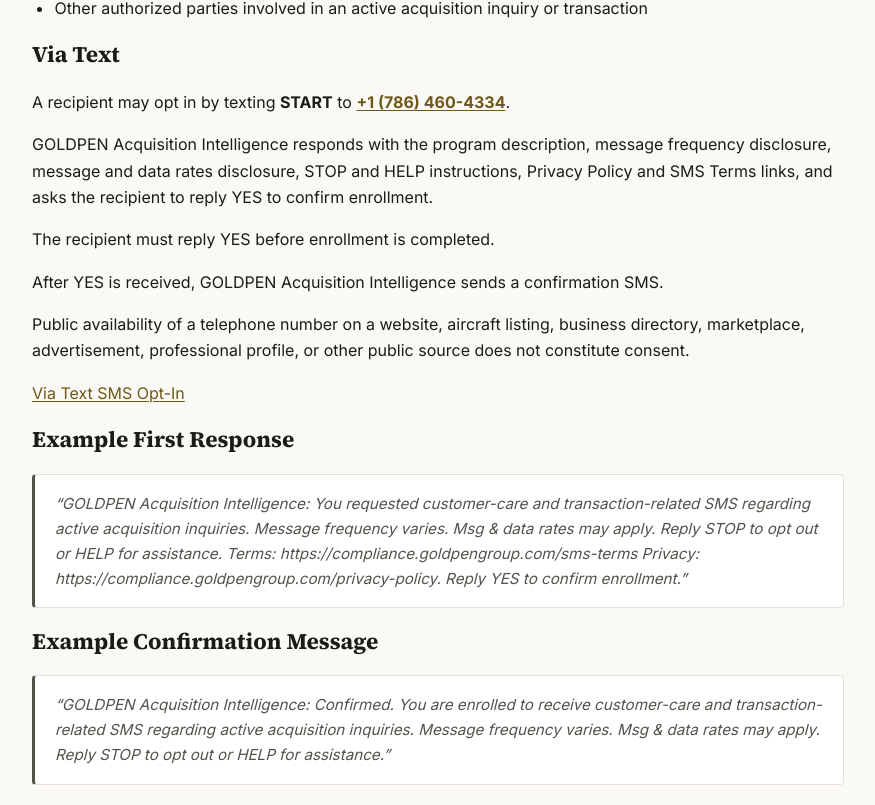
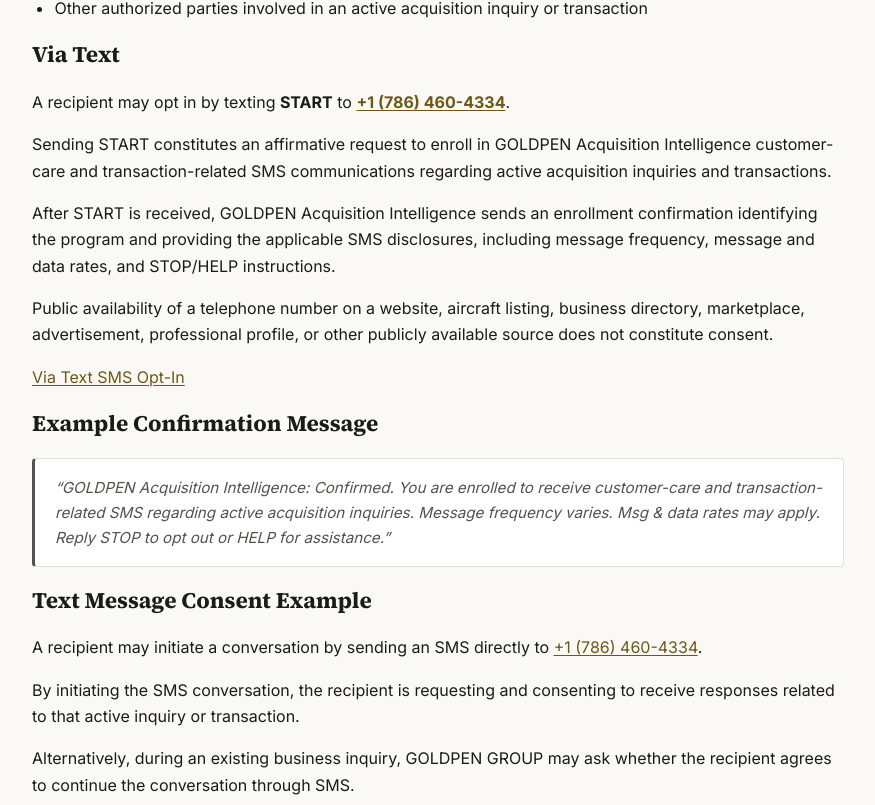
Before and after one commit to goldpenrealty-commits/goldpen-compliance-site, a Next.js app: page /sms-consent in a window 1280 px wide. Shown: the part 458-1263 px from the top of the page, without its empty margins (202-1077 px from the left). Built offline with nearby package versions, Linux system fonts and the light colour scheme.

Commit message:
sms-consent: align Via Text with START->confirmation keyword flow, remove YES step

```diff
--- a/src/app/sms-consent/page.tsx
+++ b/src/app/sms-consent/page.tsx
@@ -37,33 +37,25 @@
           .
         </p>
         <p>
-          {brand.programName} responds with the program description, message frequency
-          disclosure, message and data rates disclosure, STOP and HELP instructions, Privacy
-          Policy and SMS Terms links, and asks the recipient to reply YES to confirm enrollment.
+          Sending START constitutes an affirmative request to enroll in {brand.programName}{" "}
+          customer-care and transaction-related SMS communications regarding active acquisition
+          inquiries and transactions.
         </p>
-        <p>The recipient must reply YES before enrollment is completed.</p>
-        <p>After YES is received, {brand.programName} sends a confirmation SMS.</p>
+        <p>
+          After START is received, {brand.programName} sends an enrollment confirmation
+          identifying the program and providing the applicable SMS disclosures, including message
+          frequency, message and data rates, and STOP/HELP instructions.
+        </p>
         <p>
           Public availability of a telephone number on a website, aircraft listing, business
-          directory, marketplace, advertisement, professional profile, or other public source does
-          not constitute consent.
+          directory, marketplace, advertisement, professional profile, or other publicly available
+          source does not constitute consent.
         </p>
         <ul className="resource-links">
           <li>
             <a href={`${brand.productionUrl}/sms-opt-in`}>Via Text SMS Opt-In</a>
           </li>
         </ul>
-      </section>
-
-      <section>
-        <h2>Example First Response</h2>
-        <p className="sms-sample">
-          &ldquo;{brand.programName}: You requested customer-care and transaction-related SMS
-          regarding active acquisition inquiries. Message frequency varies. Msg &amp; data rates
-          may apply. Reply STOP to opt out or HELP for assistance. Terms:{" "}
-          {brand.productionUrl}/sms-terms Privacy: {brand.productionUrl}/privacy-policy. Reply YES
-          to confirm enrollment.&rdquo;
-        </p>
       </section>
 
       <section>
```
